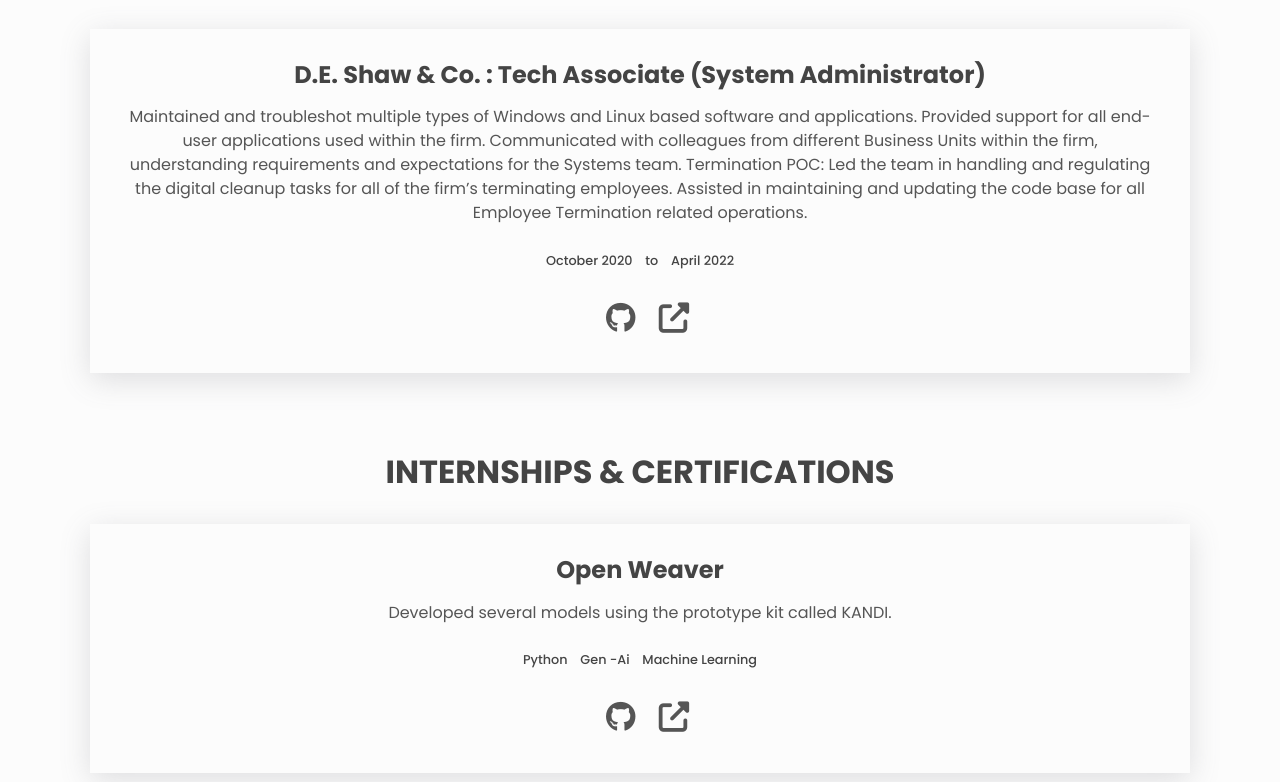
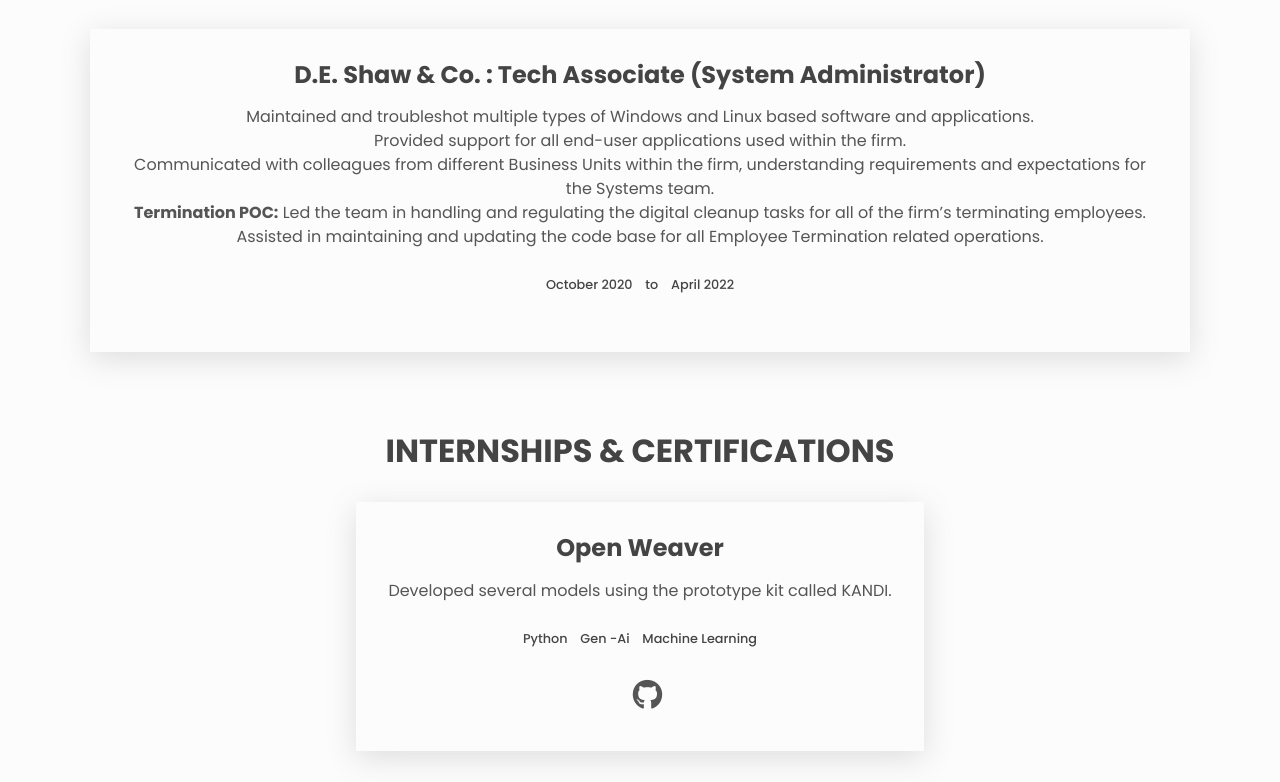
Before and after one commit to alex-ele-xela/Portfolio, a plain HTML site: page index.html in a window 1280 px wide. Shown: the part 1198-1980 px from the top of the page. Drawn offline with Linux system fonts and the light colour scheme.

Commit message:
Updating experience details

```diff
--- a/index.html
+++ b/index.html
@@ -152,32 +152,18 @@
           <div class="project">
             <h3>D.E. Shaw & Co. : Tech Associate (System Administrator)</h3> <!--Peoject Title -->
             <p class="project__description">
-              Maintained and troubleshot multiple types of Windows and Linux based software and applications.
-              Provided support for all end-user applications used within the firm.
-              Communicated with colleagues from different Business Units within the firm, understanding requirements and expectations for the Systems team.
-              Termination POC: Led the team in handling and regulating the digital cleanup tasks for all of the firm’s terminating employees. Assisted in maintaining and updating the code base for all Employee Termination related operations.
+              <ul>
+                <li>Maintained and troubleshot multiple types of Windows and Linux based software and applications.</li>
+                <li>Provided support for all end-user applications used within the firm.</li>
+                <li>Communicated with colleagues from different Business Units within the firm, understanding requirements and expectations for the Systems team.</li>
+                <li><b>Termination POC:</b> Led the team in handling and regulating the digital cleanup tasks for all of the firm’s terminating employees. Assisted in maintaining and updating the code base for all Employee Termination related operations.</li>
+              </ul>
             </p> <!--Project description-->
             <ul class="project__stack">
               <li class="project__stack-item">October 2020</li>
               <li class="project__stack-item">to</li>
               <li class="project__stack-item">April 2022</li>
             </ul>
-
-            <a
-              href="https://github.com/alex-ele-xela/Image-Analysis-Project" target="_blank"
-              aria-label="source code"
-              class="link link--icon"
-            >  <!--Project link-->
-
-              <i aria-hidden="true" class="fab fa-github"></i>
-            </a>
-            <a
-              href="https://example.com"
-              aria-label="live preview"
-              class="link link--icon"
-            > <!--Project demo or git link-->
-              <i aria-hidden="true" class="fas fa-external-link-alt"></i>
-            </a>
           </div>
         </div>
       </section>
@@ -185,6 +171,7 @@
       <section id="Internship" class="section Internship" id="Internship">
         <h2 class="section__title">Internships & Certifications</h2>
 
+        <div class="projects__grid">
           <div class="project">
             <h3>Open Weaver</h3>
             <p class="project__description">
@@ -202,13 +189,6 @@
               class="link link--icon"
             > <!-- Include the certification links and  -->
               <i aria-hidden="true" class="fab fa-github"></i>
-          </a>
-          <a
-            href="https://example.com"
-            aria-label="live preview"
-            class="link link--icon"
-          >
-            <i aria-hidden="true" class="fas fa-external-link-alt"></i>
             </a>
           </div>
         </div>
```
Lines whose indentation alone changed are shown as unchanged.
